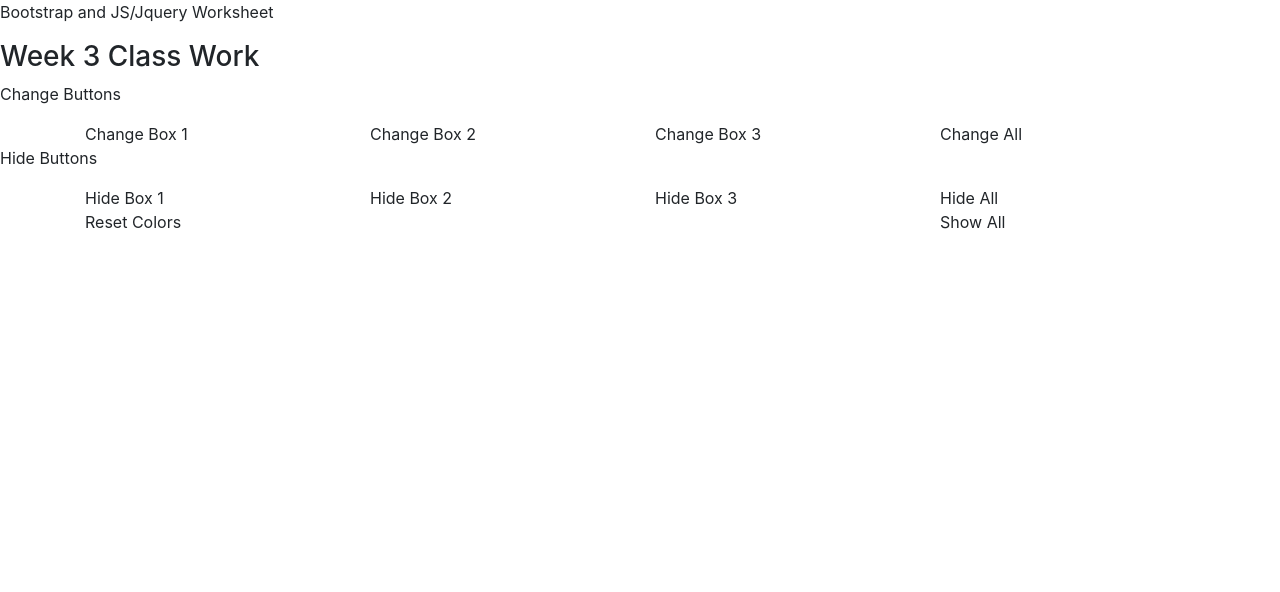
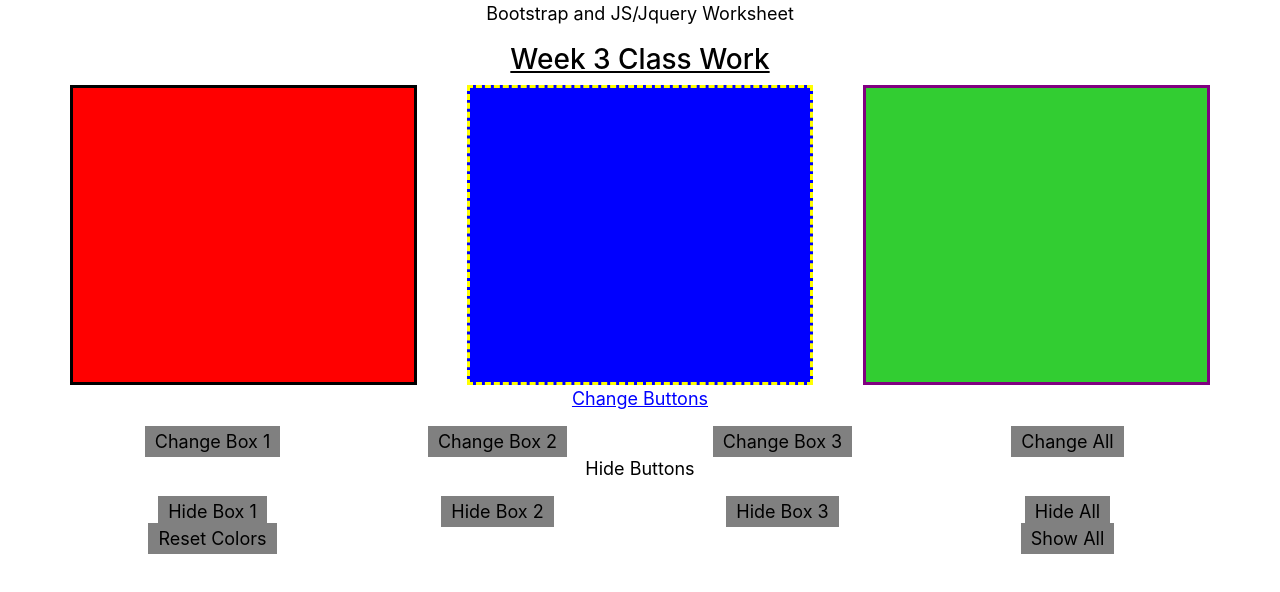
Before and after one commit to rab87barnes/boot-js-hw, a plain HTML site: page index.html in a window 1280 px wide. Drawn offline with nearby package versions, Linux system fonts and the light colour scheme.

Commit message:
hw push3

```diff
--- a/css/style.css
+++ b/css/style.css
@@ -0,0 +1,49 @@
+body {
+    text-align: center;
+    color: #000;
+    font-size: 18px;
+}
+
+h3 {
+    text-decoration: underline;
+}
+
+.boxesRow{
+    height: 300px;
+}
+
+.boxesRow div{
+    height: 100%;
+}
+
+.firstDiv{
+    background: red;
+    border: 3px solid black;
+}
+
+.firstDivnew{
+    background: pink;
+    border: 5px solid orange;
+}
+
+.secondDiv{
+    background: blue;
+    border: 3px dashed yellow;
+    margin: 0 50px;
+}
+
+.thirdDiv{
+    background: limegreen;
+    border: 3px solid purple;
+}
+
+.changeTitle{
+    color: blue;
+    text-decoration: underline;
+}
+
+.rowBtns span{
+    background: grey;
+    padding: 5px 10px;
+
+}
--- a/index.html
+++ b/index.html
@@ -32,7 +32,7 @@
 
 
     <div class="container">
-        <div class="row">
+        <div class="row rowBtns">
             <div class="col changeBtn1">
                 <span>Change Box 1</span>
             </div>
@@ -56,7 +56,7 @@
     <p class="hideTitle">Hide Buttons</p>
 
     <div class="container">
-        <div class="row">
+        <div class="row rowBtns">
             <div class="col hideBtn1">
                 <span>Hide Box 1</span>
             </div>
@@ -78,7 +78,7 @@
     </div>
 
     <div class="container">
-        <div class="row">
+        <div class="row rowBtns">
             <div class="col">
                 <span class="resetColors">Reset Colors</span>
             </div>
--- a/js/script.js
+++ b/js/script.js
@@ -0,0 +1,19 @@
+$(".changeBTN1").click(function(){
+    console.log("click is working Btn 1");
+
+    $(".firstDiv").addClass("firstDivnew")
+})
+
+$(".changeBTN2").click(function(){
+    console.log("click is working Btn 2");
+
+    $(".secondDiv").css("background","yellow")
+})
+
+$(".changeBTN3").click(function(){
+    console.log("click is working Btn 3")
+})
+
+$(".changeAllBTN").click(function(){
+    console.log("click is working Change All")
+})
```
